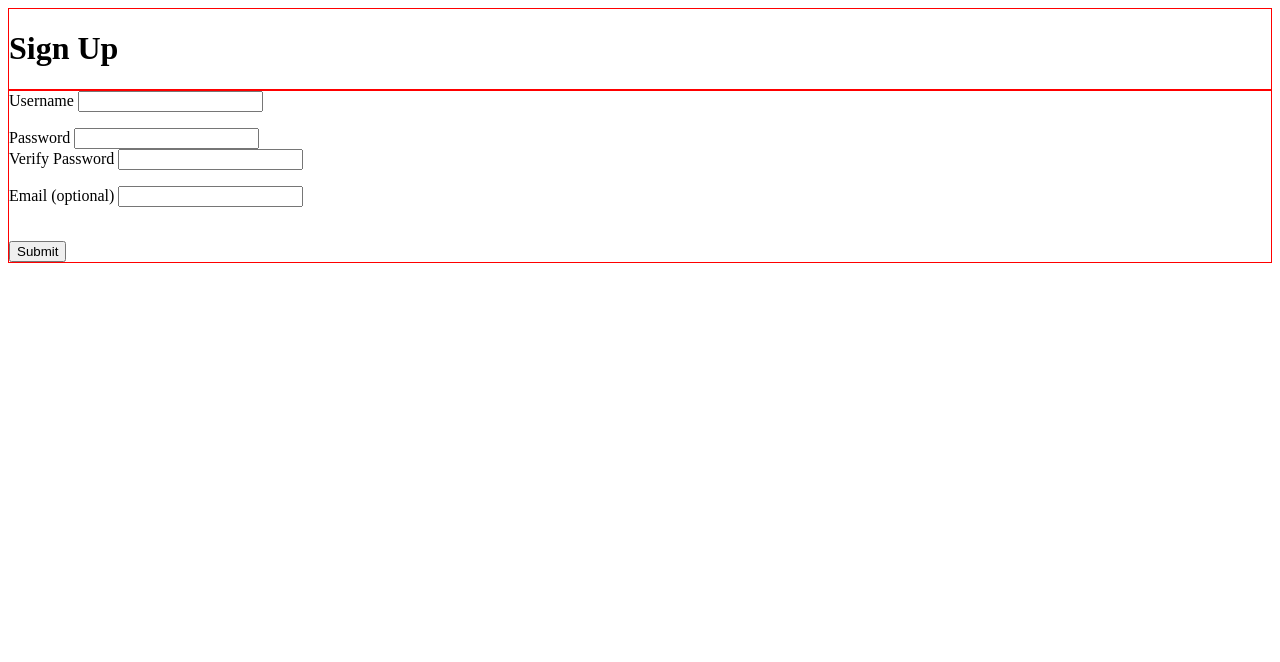
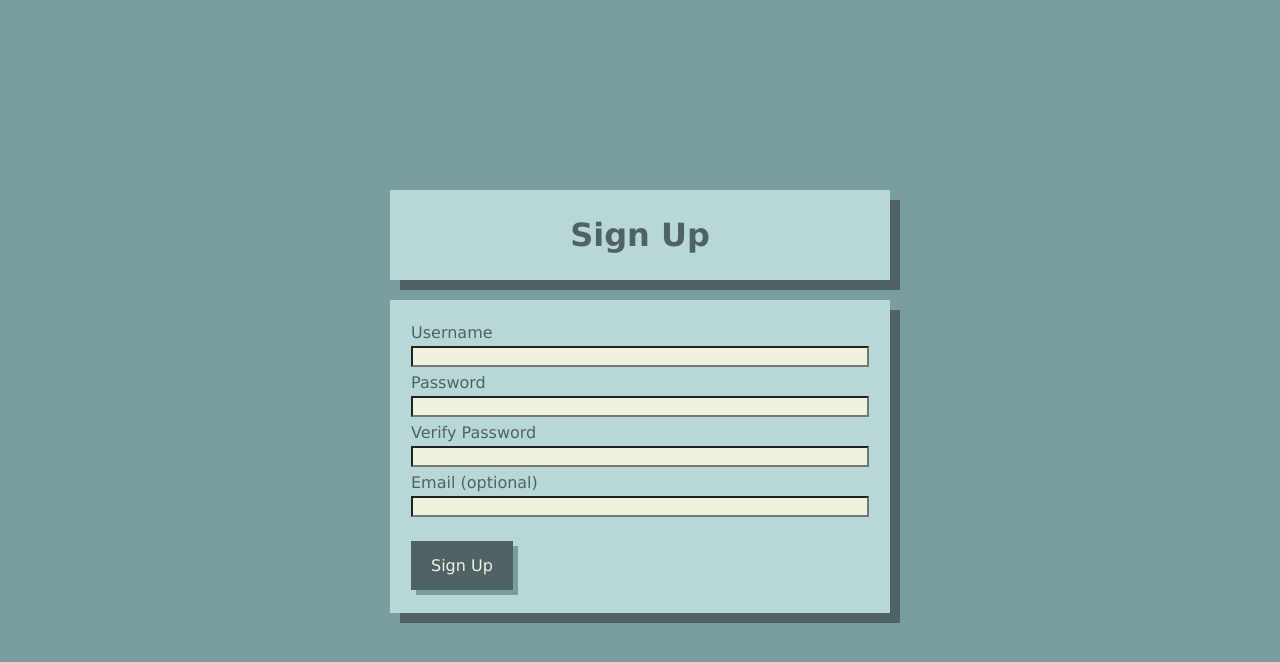
Before and after one commit to jeffmorice/user-signup, a Flask app: page / in a window 1280 px wide. Shown: the top 662 px of the page. Run offline with Flask 2, Linux system fonts and the light colour scheme.

Commit message:
Implemented password validation. Implemented email validation. Formatted form inside a table. Edited signup.html, welcome.html, main.py, and styles.css.

```diff
--- a/main.py
+++ b/main.py
@@ -24,22 +24,50 @@ def index():
 def validate():
     username_error = ''                            # {0}
     password_error = ''                            # {1}
-    email_error = ''                               # {2}
+    p_verification_error = ''                      # {2}
+    email_error = ''                               # {3}
 
-    u_candidate = request.form["username"]         # {3}
+    u_candidate = request.form["username"]         # {4}
     p_candidate = request.form["password"]
     p_verified = request.form["password_verified"]
-    e_candidate = request.form["email"]            # {4}
+    e_candidate = request.form["email"]            # {5}
 
+    # username validation
     if len(u_candidate) == 0:
         username_error = 'Please enter a username.'
     elif ' ' in u_candidate:
-        username_error = 'Usernames cannot contain spaces.'
+        username_error = 'cannot contain spaces.'
     elif len(u_candidate) < 3 or len(u_candidate) > 20:
-        username_error = 'Usernames must be between 3 and 20 characters.'
+        username_error = 'must be between 3 and 20 characters.'
     elif u_candidate.isalnum() == False:
-        username_error = 'Usernames cannot contain special characters.'
+        username_error = 'cannot contain special characters.'
 
+    # password validation
+    if len(p_candidate) == 0:
+        password_error = 'Please enter a password.'
+    elif ' ' in p_candidate:
+        password_error = 'cannot contain spaces.'
+    elif len(p_candidate) < 8 or len(p_candidate) > 20:
+        password_error = 'must be between 8 and 20 characters.'
+    elif u_candidate in p_candidate or p_candidate in u_candidate:
+        password_error = 'should not be similar to usernames.'
+    # password matching validation
+    if p_candidate != p_verified:
+        p_verification_error = 'Passwords do not match.'
+
+    # email validation
+    if e_candidate == '':
+        email_error = ''
+    elif ' ' in e_candidate:
+        email_error = 'cannot contain spaces.'
+    elif len(u_candidate) < 3 or len(e_candidate) > 20:
+        email_error = 'must be between 3 and 20 characters.'
+    elif e_candidate.count("@") != 1:
+        email_error = 'must contain 1 "@" symbol.'
+    elif e_candidate.count(".") != 1:
+        email_error = 'must contain 1 "." symbol.'
+
+    # return errors or redirect if all input is valid
     if len(username_error + password_error + email_error) == 0:
         #if all input is valid, redirect
         u_confirmed = u_candidate
@@ -48,6 +76,7 @@ def validate():
         return render_template('signup.html',
         username_error=username_error,
         password_error=password_error,
+        p_verification_error=p_verification_error,
         email_error=email_error,
         u_candidate=u_candidate,
         e_candidate=e_candidate)
--- a/static/styles.css
+++ b/static/styles.css
@@ -1,7 +1,96 @@
+body {
+  background-size: auto 100%;
+  background-color: #7A9E9F;
+  /*margin-top: 15px;
+  margin-left: 220px;
+  margin-right: 15px;*/
+  margin: auto;
+}
+
 div {
-  border: 1px solid red;
+  width: 500px;
+  /*margin-top: 15px;*/
+  margin-bottom: 20px;
+  /*margin-left: 15px;*/
+  /*margin-right: 15px;*/
+  margin-left: auto;
+  margin-right: auto;
+  padding: 5px 5px 5px;
+  box-sizing: border-box; /*Include padding and border in the element's total width and height*/
+  /*border-radius: 5px;*/
+}
+
+h1 {
+  text-align: center;
+}
+
+h1, h2, h3, h4, h5, h6, li, p, a, input, label {
+  font-family: "Verdana";
+  color: #4F6367;
+}
+
+table {
+  margin-top: 15px;
+  margin-bottom: 15px;
+  margin-left: auto;
+  margin-right: auto;
+}
+
+/*#username*/
+input[type="text"], input[type="password"] {
+  background-color: #eff2dd;
+  width: 450px;
+}
+
+.button {
+    background-color: #4F6367;
+    border: none;
+    /*border-radius: 10px;*/
+    color: #eff2dd;
+    padding: 15px 20px;
+    text-align: center;
+    text-decoration: none;
+    display: inline-block;
+    font-size: 16px;
+
+    box-shadow: 5px 5px #7A9E9F;
+}
+
+.center_vert {
+  position: absolute;
+  margin: auto;
+  top: 0;
+  right: 0;
+  bottom: 0;
+  left: 0;
+  width: 510px;
+  height: 431px;
+
+  /*border: 1px solid red;*/
+}
+
+.solid {
+  background-color: #B8D8D8;
+  box-shadow: 10px 10px #4F6367;
 }
 
 .error {
-  color: red;
+  font-family: "Verdana";
+  color: #FE5F55;
 }
+
+.welcome {
+  position: absolute;
+  margin: auto;
+  top: 0;
+  right: 0;
+  bottom: 0;
+  left: 0;
+  width: fit-content;
+  height: fit-content;
+
+  padding-top: 0px;
+  padding-left: 20px;
+  padding-right: 20px;
+  padding-bottom: 0px;
+}
--- a/templates/signup.html
+++ b/templates/signup.html
@@ -2,29 +2,76 @@
 
 {% block content%}
 
-<div>
+  <div class='center_vert'>
+    <div class="solid">
       <h1> Sign Up </h1>
     </div>
-<div>
+    <div class="solid">
       <form method='POST'>
-    <label> Username
-      <input type='text' name='username' value={{u_candidate}}> <br>
-    </label>
-    <p class="error">{{username_error}}</p>
-    <label> Password
-      <input type='password' name='password'> <br>
-    </label>
-    <label> Verify Password
-      <input type='password' name='password_verified'> <br>
-    </label>
-    <p class="error">{{password_error}}</p>
-    <label> Email (optional)
-      <input type='email' name='email' value={{e_candidate}}> <br>
-    </label>
-    <p class="error">{{email_error}}</p>
+        <table>
+          <tbody>
+            <tr>
+              <td>
+                <label for="username"> Username </label>
+                <span class="error">{{username_error}}</span>
+              </td>
+            </tr>
+            <tr>
+              <td>
+                <input id="username" type='text' name='username' value={{u_candidate}}>
+              </td>
+            </tr>
+            <tr>
+            </tr>
+            <tr>
+              <td>
+                <label for="password"> Password </label>
+                <span class="error">{{password_error}}</span>
+              </td>
+            </tr>
+            <tr>
+              <td>
+                <input id="password" type='password' name='password'>
+              </td>
+            </tr>
+            <tr>
+            </tr>
+            <tr>
+              <td>
+                <label for="password_verified"> Verify Password </label>
+                <span class="error">{{p_verification_error}}</span>
+              </td>
+            </tr>
+            <tr>
+              <td>
+                <input id="password_verified" type='password' name='password_verified'>
+              </td>
+            </tr>
+            <tr>
+            </tr>
+            <tr>
+              <td>
+                <label for="email"> Email (optional) </label>
+                <span class="error">{{email_error}}</span>
+              </td>
+            </tr>
+            <tr>
+              <td>
+                <input id="email" type='text' name='email' value={{e_candidate}}>
+              </td>
+            </tr>
+            <tr>
+            </tr>
+            <tr>
+              <td>
                 <br>
-    <input type='submit' value='Submit'>
+                <input class="button" type='submit' value='Sign Up'>
+              </td>
+            </tr>
+          </tbody>
+        </table>
       </form>
+    </div>
   </div>
 
 {% endblock %}
--- a/templates/welcome.html
+++ b/templates/welcome.html
@@ -1,7 +1,7 @@
 {% extends 'base.html' %}
 
 {% block content%}
-
-<h1> Welcome, {{u_confirmed}}! </h1>
-
+<div class="welcome solid">
+  <h1> Welcome, {{u_confirmed}}! </h1>
+</div>
 {% endblock %}
```
Lines whose indentation alone changed are shown as unchanged.
